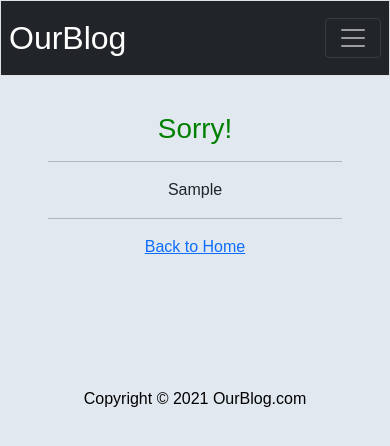
After one commit to iamsahil1910/ourblog, a Flask app: template templates/error.html in a window 390 px wide. The commit adds this page. Shown: the top 446 px of the page. Run offline with Flask 2, Linux system fonts and the light colour scheme; the template is opened without the code that fills it: most values are stand-ins (such as "Sample title", 1, 10 or a date in 2020); some libraries are stand-ins or nearby versions.

Commit message:
fixed mobile view, added comments and minor fixes

```diff
--- a/app.py
+++ b/app.py
@@ -14,21 +14,26 @@ app.config["SESSION_TYPE"] = "filesystem"
 Session(app)
 
 
-
 # Set up database
 engine = create_engine("postgresql:///temp")
 db = scoped_session(sessionmaker(bind=engine))
 
+
+# Route for Home page
 @app.route('/')
 def hello():
 
+    # Get all blogs
     blogs = db.execute("SELECT * FROM blog ORDER BY blog_id DESC").fetchall()
 
     return render_template('index.html', blogs=blogs)
 
+
+# Route to Login
 @app.route("/login", methods=['GET', 'POST'])
 def login():
 
+    # Delete session
     session.clear()
 
     if request.method == "GET":
@@ -37,37 +42,48 @@ def login():
 
     else:
 
+        # Form validation
         if not request.form.get("username"):
             return render_template("login.html", message = "Username Missing")
         if not request.form.get("password"):
             return render_template("login.html", message = "Password Missing")
 
+        # Check if username and password is correct
         row = db.execute("SELECT * FROM admin WHERE username = :username AND password = :password" , {'username': request.form.get("password"), 'password': request.form.get("username")}).fetchone()
 
         if row == None:
             return render_template('login.html', message = 'Wrong Username or Password')
+
+        # Start session (Admin access)
         session["user_id"] = row["user_id"]
 
         return redirect("/admin")
 
 
+# Route to logout admin
 @app.route('/logout')
 def logout():
+
+    # Session clear
     session.clear()
 
     return redirect('/login')
 
 app.config["UPLOAD_PATH"] = '/static/images'
 
+
+# Route for admin part (adding blogs) and direct access to delete and edit (admin access)
 @app.route('/admin', methods=['GET', 'POST'])
 def admin():
 
+    # Check for access (admin access)
     if session.get("user_id") is None:
 
         return redirect('/login')
 
     if request.method == "GET":
 
+        # Fetch all blogs
         blogs = db.execute("SELECT * FROM blog ORDER BY blog_id DESC").fetchall()
 
 
@@ -77,6 +93,7 @@ def admin():
 
         blogs = db.execute("SELECT * FROM blog ORDER BY blog_id DESC").fetchall()
 
+        # Form Validation
         if not request.form.get("title"):
             return render_template("admin.html", message = "Title Missing", blogs=blogs)
         if not request.form.get("name"):
@@ -84,46 +101,63 @@ def admin():
         if not request.form.get("content"):
             return render_template("admin.html", message = "Content Missing", blogs=blogs)
 
+        # Get current time and date
         time = datetime.now().strftime("%Y-%m-%d %H:%M:%S")
 
+        # Check if file is being uploaded
         filename = 'NULL'
         if (request.files['filename']):
+
             types = ['image/png', 'image/jpg', 'image/jpeg']
             file = request.files['filename']
             filename = secure_filename(file.filename)
             filetype = file.content_type
+
+            # Modify file name
             filename = str(time) + filename
+
+            # If file is not image give error
             if not filetype in types:
                 return render_template("admin.html", message = "File/Image type not allowed", blogs=blogs)
 
+            # Save image
             file.save(os.path.join('static/images/',filename))
 
+        # Create blog
         db.execute("INSERT INTO blog (title, user_id, date, content, img, name) VALUES(:title, :user_id, :date, :content, :img, :name)", {
             'title': request.form.get("title"), 'user_id': session["user_id"], 'date': time, 'content': request.form.get("content"), 'img': filename, 'name': request.form.get('name')
         })
 
         db.commit()
 
+        # Show message blog is added
         flash('New Blog Added')
         return redirect('/admin')
 
 
+# Route to view blog
 @app.route('/blog/<int:blog_id>')
 def blog(blog_id):
 
+    # Get blogs
     blog = db.execute("SELECT * FROM blog WHERE blog_id = :blog_id", {'blog_id': blog_id}).fetchone()
 
+    # If direct accessed through url with non existing blog give error
     if blog == None:
         flash("No blog with that id")
         return redirect("/")
 
+    # Get blog Counts
     count = db.execute("SELECT COUNT(*) FROM blog").fetchone()
     recent_blogs = ''
+
+    # Check if blogs more than five then return only 5
     if count[0] < 5:
         recent_blogs = db.execute("SELECT * FROM blog ORDER BY blog_id DESC").fetchall()
     else:
         recent_blogs = db.execute("SELECT * FROM blog ORDER BY blog_id DESC LIMIT 5").fetchall()
 
+    # Get comments
     comments = db.execute("SELECT * FROM comments WHERE blog_id = :blog_id ORDER BY id DESC", {
         'blog_id': blog_id
     }).fetchall()
@@ -136,57 +170,57 @@ def blog(blog_id):
     return render_template('blog.html', blog=blog, recent_blogs=recent_blogs, comments=comments, comments_count=comments_count)
 
 
-@app.route('/delete-blog', methods=['GET', 'POST'])
+# Route to delete Blog (admin access)
+@app.route('/delete-blog', methods=['POST'])
 def delete_blog():
 
+    # Its not required for more security check if admin is logged In
     if session.get("user_id") is None:
         flash('To delele please login as admin')
         return redirect('/login')
 
-    if request.method == "GET":
+    # Get blog Id from form
+    blog_id = int(request.form.get("blog"))
 
-        return '''
-                <h2>Not a right way to come here</h2>
-                <a href="/">Go to Home page</a>
-            '''
+    # Delete blog
+    db.execute("DELETE FROM blog WHERE blog_id = :blog_id", {
+        'blog_id': blog_id
+    })
 
-    else:
-
-        blog_id = int(request.form.get("blog"))
-
-        db.execute("DELETE FROM blog WHERE blog_id = :blog_id", {
-            'blog_id': blog_id
-        })
-
-        db.commit()
-        flash('One Blog Deleted!')
-
-        return redirect('/admin')
+    db.commit()
+    flash('One Blog Deleted!')
+    return redirect('/admin')
 
 
-@app.route("/search",methods=['GET', 'POST'])
+# Route to handle search
+@app.route("/search",methods=['POST'])
 def search():
 
     if request.method == "POST":
 
+        # If search query is entered
         if not request.form.get("search"):
            return render_template("search.html", message = "No Query Provided")
 
+        # Get all blog with title matching query
         row = db.execute("SELECT * FROM blog WHERE LOWER(title)  LIKE :query " , {'query': '%' + request.form.get("search").lower() + '%'}).fetchall()
 
-        if len(row) == 0:
+        if row == None:
             return render_template('search.html', query=request.form.get("search"))
 
         return render_template("search.html", row=row, query=request.form.get("search"))
 
 
+# Route to go to edit page (admin access)
 @app.route("/edit/<int:blog_id>")
 def edit(blog_id):
 
+    # Check for admin access
     if session.get("user_id") is None:
         flash('To edit please login as admin')
         return redirect('/login')
 
+    # Get blog and put values in blog form to edit
     blog = db.execute("SELECT * FROM blog WHERE blog_id = :blog_id", {
         'blog_id': blog_id
     }).fetchone()
@@ -194,15 +228,16 @@ def edit(blog_id):
     return render_template('edit.html', blog=blog)
 
 
-
-
+# Route to edit the blog hanlder part (admin access)
 @app.route("/edit-blog", methods=["POST"])
 def edit_blog():
 
+    # Check for admin access
     if session.get("user_id") is None:
         flash('To edit please login as admin')
         return redirect('/login')
 
+    # Validation
     if not request.form.get("title"):
         return render_template("edit.html", message = "Title Missing")
 
@@ -211,6 +246,7 @@ def edit_blog():
 
     blog_id = request.form.get("blog_id")
 
+    # Update blog with new title and content
     db.execute("UPDATE blog SET title = :title, content = :content WHERE blog_id = :blog_id", {
         'blog_id': blog_id, 'title': request.form.get("title"), 'content': request.form.get("content")
     })
@@ -218,13 +254,14 @@ def edit_blog():
     db.commit()
 
     flash('Blog is updated!')
-
     return redirect('/blog/' + str(blog_id))
 
 
+# Route to add comments
 @app.route('/comment', methods=['POST'])
 def comment():
 
+    # Comment form validation
     if not request.form.get("name"):
         flash("Sorry, Annoymous comments are not allowed.")
         return redirect("/")
@@ -232,8 +269,10 @@ def comment():
         flash("Comment was empty")
         return redirect("/")
 
+    # Get current time
     time = datetime.now().strftime("%Y-%m-%d %H:%M:%S")
 
+    # Add new comment
     db.execute("INSERT INTO comments (name, comment, date, blog_id) VALUES(:name, :comment, :date, :blog_id)",{
         'name': request.form.get("name"), 'comment': request.form.get("comment"), 'date': time, 'blog_id': request.form.get("blog_id")
     })
@@ -242,15 +281,24 @@ def comment():
 
     flash("You comment is posted")
 
+    # Redirect to same blog
     return redirect("/blog/" + str(request.form.get("blog_id")))
 
 
+# Route to delete comments (admin access)
 @app.route('/delete-comment', methods=['POST'])
 def delete_comment():
 
+    # Check for admin access, not required tho
+    if session.get("user_id") is None:
+        flash('To edit please login as admin')
+        return redirect('/login')
+
+    # Get comment and blog id
     comment_id = request.form.get("comment_id")
     blog_id = request.form.get("blog_id")
 
+    # Delete the comment
     db.execute("DELETE FROM comments WHERE id = :comment_id", {
         'comment_id': comment_id
     })
@@ -258,18 +306,26 @@ def delete_comment():
     db.commit()
 
     flash('One Comment Deleted')
-
     return redirect('/blog/' + str(blog_id))
 
 
+# Route to change/upload image for blogs (admin access)
 @app.route('/change-image', methods=['POST'])
 def change_image():
 
+    # Check for admin access / Not required tho
+    if session.get("user_id") is None:
+        flash('To edit please login as admin')
+        return redirect('/login')
+
+    # Get old image detail and blog id
     old_image = request.form.get("old-img")
     blog_id = request.form.get("blog_id")
 
+    # current time
     time = datetime.now().strftime("%Y-%m-%d %H:%M:%S")
 
+    # Check if file is added
     filename = 'NULL'
     if (request.files['filename']):
         types = ['image/png', 'image/jpg', 'image/jpeg']
@@ -278,16 +334,20 @@ def change_image():
         filetype = file.content_type
         filename = str(time) + filename
 
+        # Check for valid image type
         if not filetype in types:
             flash('Invalid File/Image Type')
             return redirect("/blog/" + str(blog_id))
 
+    # If there is old image in blog delete it
     if not old_image == "NULL":
 
         os.remove(os.path.join('static/images/', old_image))
 
+    # Save new image
     file.save(os.path.join('static/images/',filename))
 
+    # Update blog image.
     db.execute("UPDATE blog SET img = :filename WHERE blog_id = :blog_id", {
        'filename': filename, 'blog_id': blog_id
     })
@@ -298,6 +358,13 @@ def change_image():
     return redirect("/blog/" + str(blog_id))
 
 
+# Route to handle errors
+@app.errorhandler(405)
+@app.errorhandler(404)
+def handle_404(e):
+
+    return render_template('error.html', e=e)
+
 
 if(__name__ == "__main__"):
-    app.run(debug = True, port=8080)
+    app.run(debug = True, port=8080, host="0.0.0.0")
--- a/static/script.js
+++ b/static/script.js
@@ -18,3 +18,9 @@ function uploadImage() {
         return false
     }
 }
+
+
+let myCarousel = document.querySelector('#carouselSlider')
+let carousel = new bootstrap.Carousel(myCarousel, {
+    interval: 4000,
+})
--- a/static/style.css
+++ b/static/style.css
@@ -327,6 +327,9 @@ h5{
     overflow-y: overflow;
     height: 100vh;
     width: 100%;
+    box-shadow: 1px 1px 1px 1px;
+    padding: 1em;
+    border-radius: 5px;
 }
 
 .admin-main-card {
--- a/templates/base.html
+++ b/templates/base.html
@@ -1,10 +1,13 @@
 <!DOCTYPE html>
 <html>
 <head>
+    <meta charset="UTF-8">
+    <meta http-equiv="X-UA-Compatible" content="IE=edge">
+    <meta name="viewport" content="width=device-width, initial-scale=1.0">
     <link href="https://cdn.jsdelivr.net/npm/bootstrap@5.1.3/dist/css/bootstrap.min.css" rel="stylesheet" integrity="sha384-1BmE4kWBq78iYhFldvKuhfTAU6auU8tT94WrHftjDbrCEXSU1oBoqyl2QvZ6jIW3" crossorigin="anonymous">
     <link rel="stylesheet" href="https://cdnjs.cloudflare.com/ajax/libs/font-awesome/4.7.0/css/font-awesome.min.css">
     <link rel="stylesheet" type="text/css" href="{{url_for('static',filename='style.css')}}">
-
+    <title>OurBlog</title>
 </head>
 <body>
     <header>
--- /dev/null
+++ b/templates/error.html
@@ -0,0 +1,11 @@
+{% extends "base.html" %}
+{% block main %}
+    <div class="container p-5">
+        <h1 class="green">Sorry!</h1>
+        <hr>
+        <p style="width: 50%; margin: auto">{{ e }}</p>
+        <hr>
+        <a href="/">Back to Home</a>
+    </div>
+
+{% endblock %}
```
